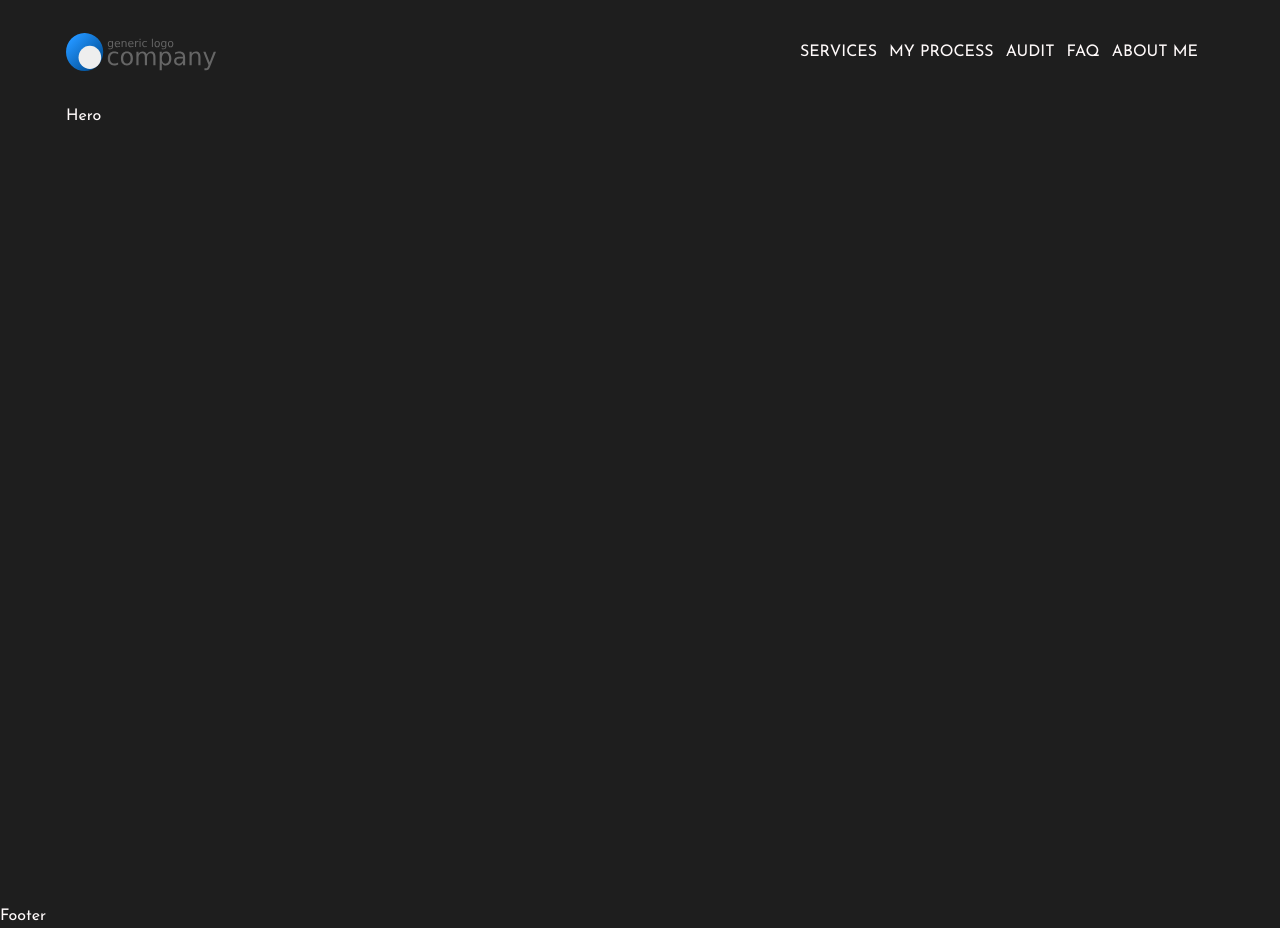
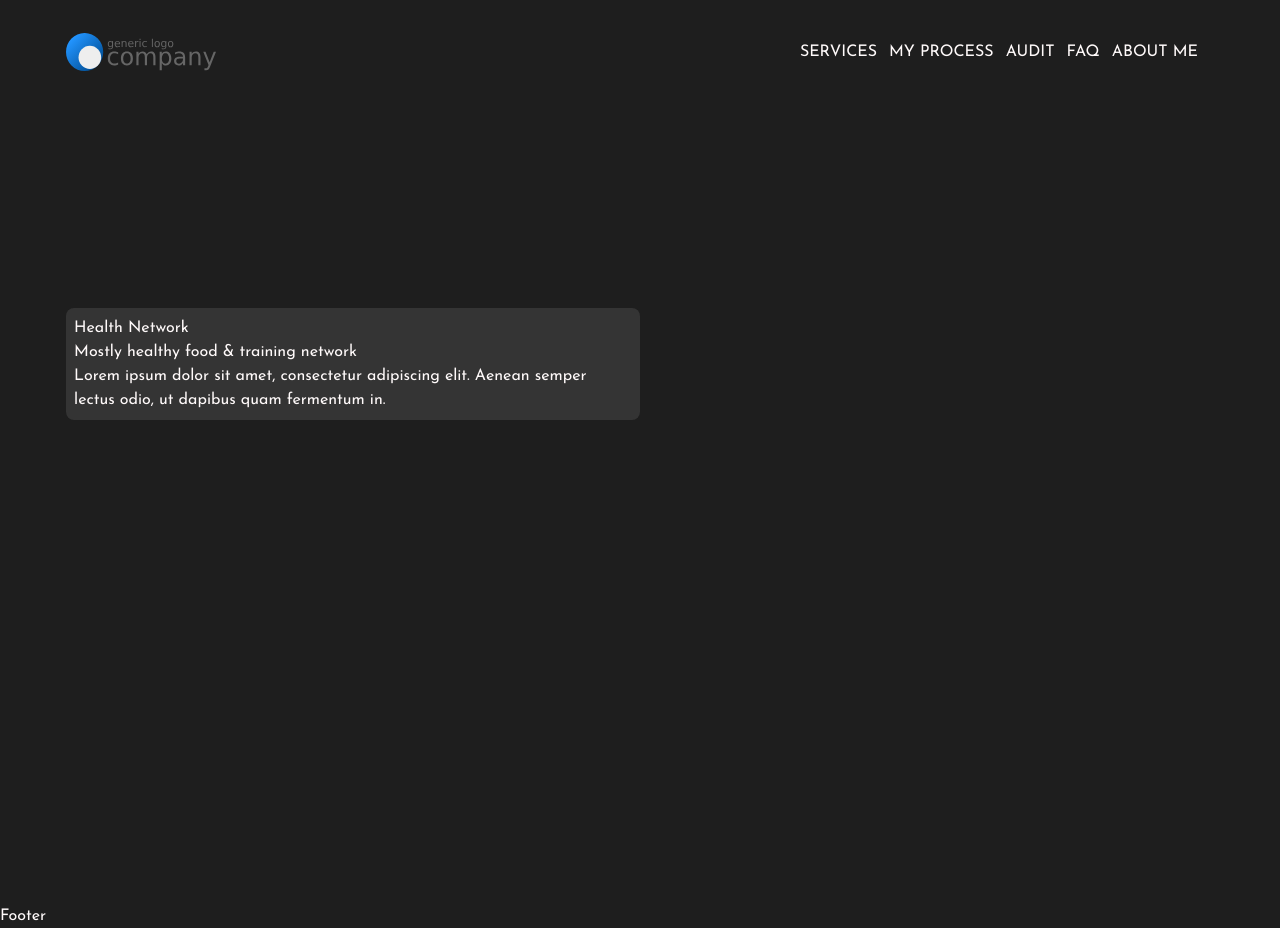
Before and after one commit to vukovicdusan/healthnetwork, a Next.js app: page / in a window 1280 px wide. Built offline with nearby package versions, Linux system fonts and the light colour scheme.

Commit message:
Changed gitignore, added some content to hero

```diff
--- a/components/sections/Hero.tsx
+++ b/components/sections/Hero.tsx
@@ -2,7 +2,24 @@ import React from "react";
 import Wrapper from "../layout/Wrapper";
 
 const Hero = () => {
-  return <Wrapper>Hero</Wrapper>;
+	return (
+		<Wrapper>
+			<section className="relative flex flex-wrap justify-center items-center mx-auto gap-8 sm:gap-0 md:h-[50vh] pt-10 mt-10">
+				<div className="md:basis-1/2 basis-full ">
+					<div className="bg-[rgba(255,255,255,0.1)] backdrop-blur-sm p-2 rounded-lg">
+						<h1>Health Network</h1>
+						<h2>Mostly healthy food & training network</h2>
+						<p>
+							Lorem ipsum dolor sit amet, consectetur adipiscing
+							elit. Aenean semper lectus odio, ut dapibus quam
+							fermentum in.
+						</p>
+					</div>
+				</div>
+				<div className="md:basis-1/2 basis-full"></div>
+			</section>
+		</Wrapper>
+	);
 };
 
 export default Hero;
```
Also changed, not shown: 1 other file (tests, documents, lock files or other folders).
